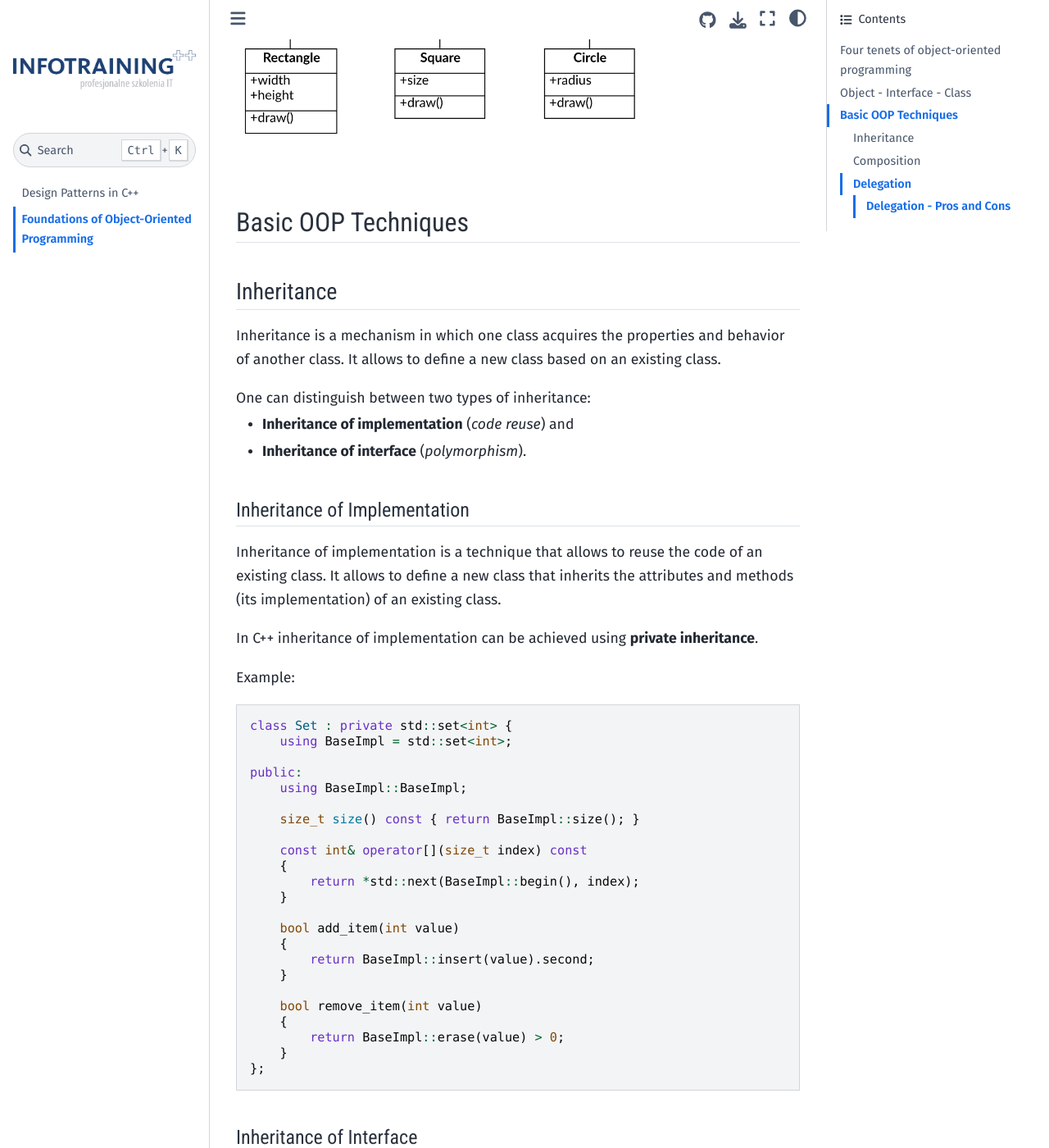
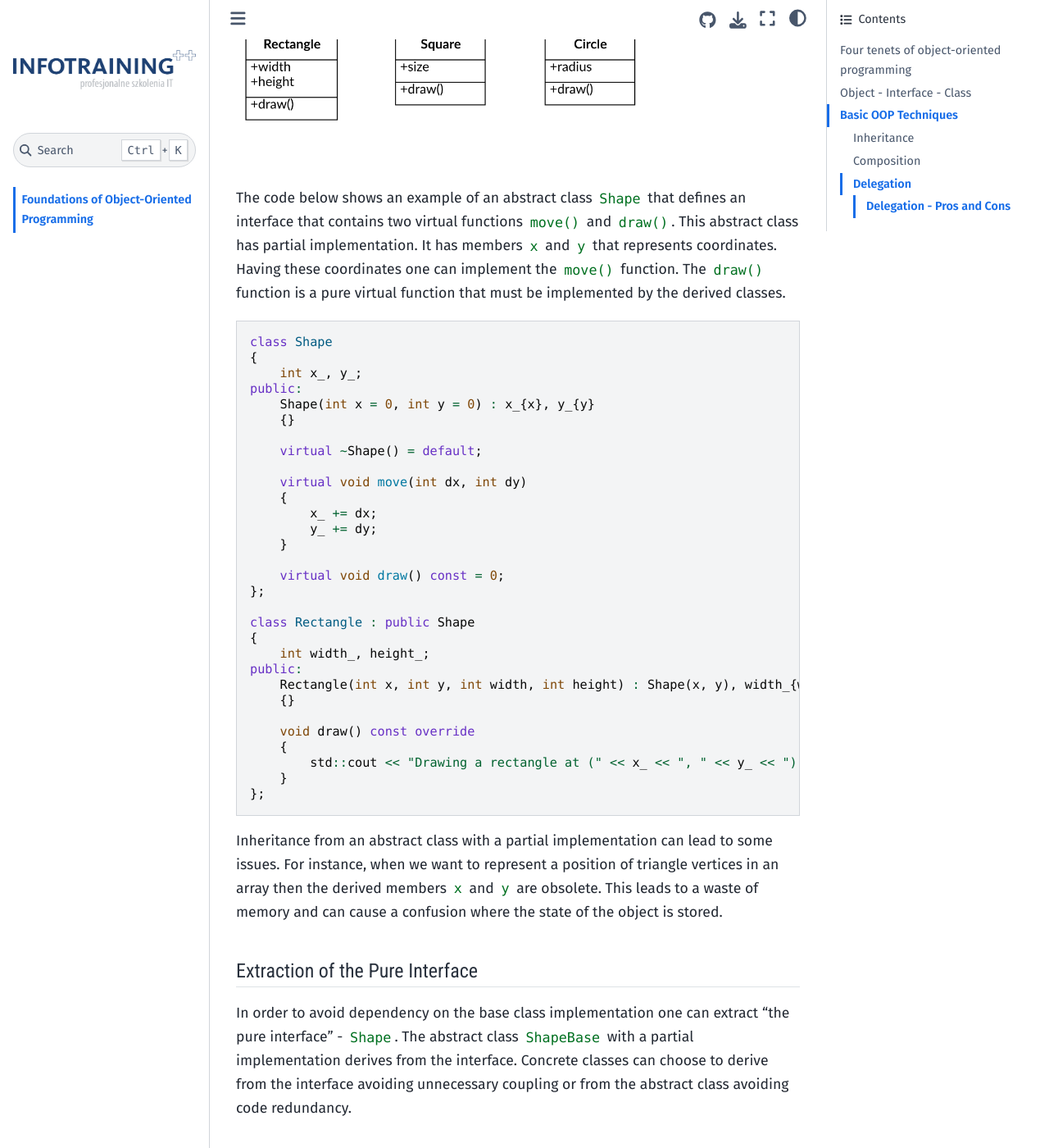
Before and after one commit to infotraining/docs-cpp-design-patterns, a Jupyter Book: the page built from oop.md, in a window 1280 px wide and 1400 px high, scrolled down 2700 px. Shown: the whole window at 82% size. Built offline with Jupyter Book 1.0.4 settings and Sphinx 7.4.7 and the Sphinx Book theme 1.1.4, drawn with Linux system fonts in a browser that asks for light colours; some web fonts are replaced; some of the changed text lies outside the part shown.

Commit message:
Add Extraction of Pure Interface

````diff
--- a/oop.md
+++ b/oop.md
@@ -65,6 +65,118 @@
 Class that implements all the pure virtual functions of an abstract class is called a **concrete class** and can be instantiated.
 
 ![Abstract Class](img/abstract-class.png)
+
+The code below shows an example of an abstract class `Shape` that defines an interface that contains two virtual functions `move()` and `draw()`. This abstract class has partial implementation. It has members `x` and `y` that represents coordinates. Having these coordinates one can implement the `move()` function. The `draw()` function is a pure virtual function that must be implemented by the derived classes.
+
+``` c++
+class Shape
+{
+    int x_, y_;
+public:
+    Shape(int x = 0, int y = 0) : x_{x}, y_{y}
+    {}
+
+    virtual ~Shape() = default;
+
+    virtual void move(int dx, int dy)
+    {
+        x_ += dx;
+        y_ += dy;
+    }
+
+    virtual void draw() const = 0;
+};
+
+class Rectangle : public Shape
+{
+    int width_, height_;
+public:
+    Rectangle(int x, int y, int width, int height) : Shape(x, y), width_{width}, height_{height}
+    {}
+
+    void draw() const override
+    {
+        std::cout << "Drawing a rectangle at (" << x_ << ", " << y_ << ") with width " << width_ << " and height " << height_ << std::endl;
+    }
+};
+```
+
+
+Inheritance from an abstract class with a partial implementation can lead to some issues. For instance, when we want to represent a position of triangle vertices in an array then the derived members `x` and `y` are obsolete. This leads to a waste of memory and can cause a confusion where the state of the object is stored.
+
+#### Extraction of the Pure Interface
+
+In order to avoid dependency on the base class implementation one can extract "the pure interface" - `Shape`. The abstract class `ShapeBase` with a partial implementation derives from the interface. Concrete classes can choose to derive from the interface avoiding unnecessary coupling or from the abstract class avoiding code redundancy.
+
+![Abstract Class - Interface](img/shape-base.png)
+
+``` c++
+class Shape
+{
+public:
+    virtual ~Shape() = default;
+
+    virtual void move(int dx, int dy)  = 0;
+    virtual void draw() const = 0;
+};
+
+struct Point { int x, y; };
+
+class ShapeBase : public Shape
+{
+    Point coord_;
+public:
+    ShapeBase(int x, int y) : coord_{x, y}
+    {}
+
+    void move(int dx, int dy)  override
+    {
+        coord_.x += dx;
+        coord_.y += dy;
+    }
+};
+```
+
+Now concrete classes can derive from the pure interface:
+
+```c++
+class Triangle : public Shape
+{
+    Point vertices_[3];
+public:
+    void move(int dx, int dy) override
+    {
+        for (auto& vertex : vertices_)
+        {
+            vertex.x += dx;
+            vertex.y += dy;
+        }
+    }
+
+    void draw() const override
+    {
+        std::cout << "Drawing a triangle [" << vertices_[0] << ", " << vertices_[1] << vertices_[2] << "]" << std::endl;
+    }
+};
+```
+
+or from the abstract class with implementation of coordinates and move.
+
+``` c++
+class Rectangle : public ShapeBase
+{
+public:
+    Rectangle(int x, int y, int width, int height) : ShapeBase{x, y}
+    {
+    }
+
+    void draw() const override
+    {
+        std::cout << "Drawing a rectangle at (" << coord_.x << ", " << coord_.y << ") "
+                  << "with width " << width_ << " and height " << height_ << std::endl;
+    }
+};
+```
 
 ## Basic OOP Techniques
 
````
Also changed, not shown: index.md (+1 -1 lines), img/abstract-class.png, img/abstract-class.svg (added), img/cover.png (added), img/shape-base.png (added), img/shape-base.svg (added).
